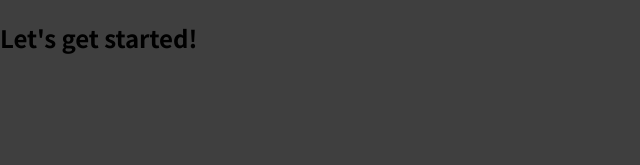
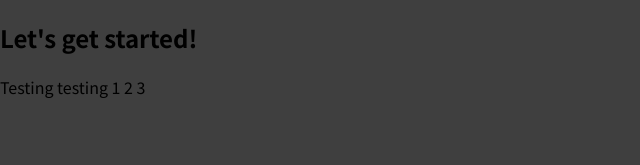
Before and after one commit to GisleGaren/React-Practice, a JavaScript app in the folder 01-starting-setup/: page / in a window 1280 px wide. Shown: the top 165 px of the page, without its empty margins (0-640 px from the left). Built offline with nearby package versions, Linux system fonts and the light colour scheme.

Commit message:
Added comments and tweaked the JSX code a bit

```diff
--- a/01-starting-setup/src/App.js
+++ b/01-starting-setup/src/App.js
@@ -1,7 +1,14 @@
+// A React compoenent that is exported into index.js main root file where the react library is rendered
+// HTML code in this javascript code is called JSX (javascript XML), this is valid syntax because
+// NPM start transforms all this code into valid code for the web browser.
+// By right clicking on inspect webpage and going to debugger and checking out the bundle.js
+// subfile, we can see the React code that happens "under the hood" a.k.a the transformed code.
 function App() {
+  // the HTML code below is our desired target state, which is what we want REACT to render
   return (
     <div>
       <h2>Let's get started!</h2>
+      <p> Testing testing 1 2 3</p>
     </div>
   );
 }
```
Also changed, not shown: 01-starting-setup/src/index.js (+8 -1 lines).
